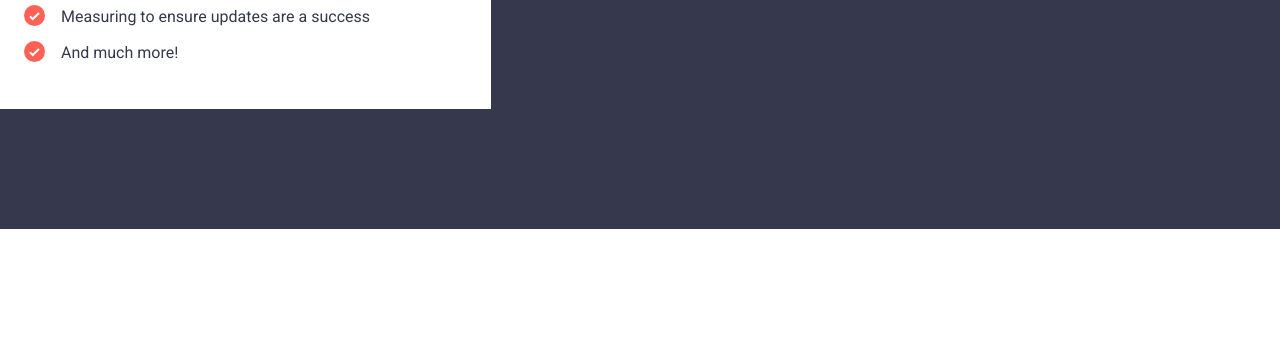
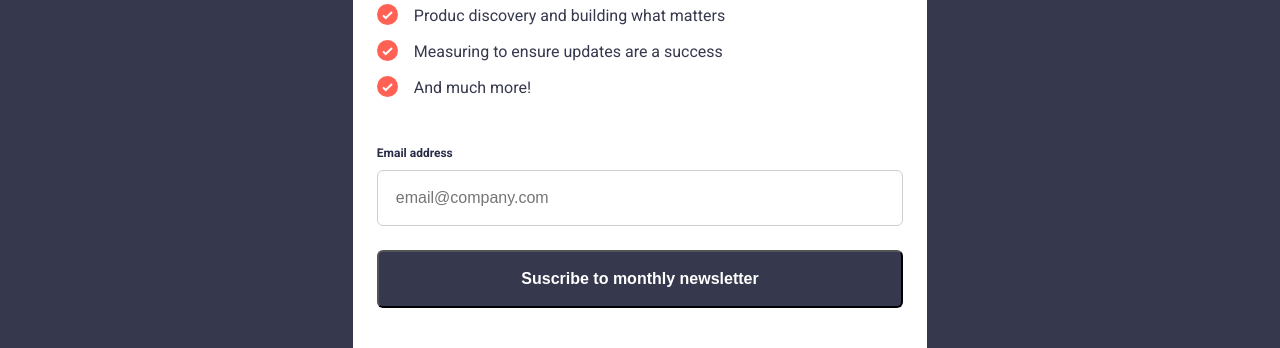
Before and after one commit to FelipeAlvarad63/Newsletter-form-Frontend-Mentor, a website built with Vite: page index.html in a window 1280 px wide. Shown: the part 571-919 px from the top of the page. Before the commit the page ends 800 px from the top, so only its background shows below. Built offline with nearby package versions, Linux system fonts and the light colour scheme.

Commit message:
feat: add form newsletter

```diff
--- a/main.js
+++ b/main.js
@@ -1,7 +1,6 @@
-import './style.css'
+import "./style.css";
 
-document.querySelector('#app').innerHTML = `
-  <section class="container">
+document.querySelector("#app").innerHTML = `<section class="container">
 <div class="newsletter">
   <div class="newsletter__image">
     <figure>
@@ -9,9 +8,9 @@ document.querySelector('#app').innerHTML = `
     </figure>
   </div>
 
-      <div class="newsletter__form">
+  <div class="newsletter__content">
     <h1>Stay updated!</h1>
-        <p class="newsletter__form--desc">Join 60,000+ product managers receiving monthly updates on:</p>
+    <p class="newsletter__content--desc">Join 60,000+ product managers receiving monthly updates on:</p>
 
     <ul>
       <li>Produc discovery and building what matters</li>
@@ -19,8 +18,17 @@ document.querySelector('#app').innerHTML = `
       <li>And much more!</li>
     </ul>
 
+    <form class="newsletter__content--form">
+      <label for="email_in">Email address</label>
+      <input type="text" id="email_in" name="email_in" placeholder="email@company.com" required></input>
+
+      <button class="btn--submit" type="submit">Suscribe to monthly newsletter</button>
+    </form>
 
   </div>
 </div>
-  </section>
-`
+</section>`;
+
+document.querySelector('newsletter__content--form').addEventListener('submit', function(event) {
+
+});
--- a/style.css
+++ b/style.css
@@ -59,6 +59,13 @@ img {
   text-align: center;
 }
 
+@media (min-width: 768px) {
+  .newsletter {
+    margin-left: auto;
+    margin-right: auto;
+  }
+}
+
 .newsletter__image {
   max-width: 100%;
 }
@@ -67,38 +74,77 @@ figure {
   margin: 0;
 }
 
-.newsletter__form {
+.newsletter__image img {
+  width: 100%;
+  height: 100%;
+}
+
+.newsletter__content {
   padding: 1.5rem;
   text-align: start;
 }
 
 h1 {
-  font-size: 2.25rem;
+  font-size: 2.5rem;
   line-height: 1.1;
   color: var(--color-primary-black);
   margin-top: 1rem;
   margin-bottom: 1rem;
 }
 
-.newsletter__form--desc {
+.newsletter__content--desc {
   color: var(--color-primary-black-20);
   margin-bottom: 1rem;
   font-size: 1rem;
 }
 
-.newsletter__form ul {
+.newsletter__content ul {
   padding: 0;
   list-style: none;
+  margin-bottom: 1.5rem;
 }
 
-.newsletter__form li::before {
+.newsletter__content li::before {
   content: url("./assets/images/icon-list.svg");
 }
 
-.newsletter__form li {
+.newsletter__content li {
   display: flex;
   gap: 1rem;
   margin-bottom: 0.5rem;
   font-size: 1rem;
   color: var(--color-primary-black-20);
 }
+
+.newsletter__content--form {
+  padding-top: 1rem;
+  padding-bottom: 1rem;
+}
+
+.newsletter__content--form label {
+  display: block;
+  color: var(--color-primary-black);
+  font-size: 0.75rem;
+  font-weight: 700;
+  margin-bottom: 0.5rem;
+}
+
+.newsletter__content--form input {
+  padding: 1.125rem;
+  width: 100%;
+  border: 1px solid #cecece;
+  border-radius: 0.375rem;
+  font-size: 1rem;
+  margin-bottom: 1.5rem;
+}
+
+.newsletter__content--form .btn--submit {
+  background: var(--color-primary-black-20);
+  padding: 1.125rem;
+  width: 100%;
+  border-radius: 0.375rem;
+  font-size: 1rem;
+  font-weight: 600;
+  color: var(--color-white);
+  cursor: pointer;
+}
```
Lines whose indentation alone changed are shown as unchanged.
